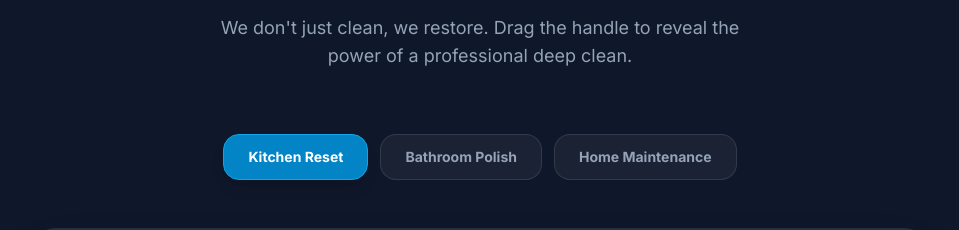
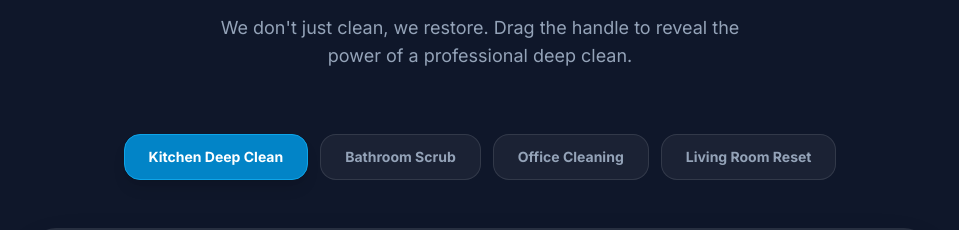
Before and after one commit to Saqlain-0088/CityMaids, a React (Vite) app in the folder citymaids-ui/: page / in a window 1280 px wide. Shown: the part 3880-4110 px from the top of the page, without its empty margins (160-1119 px from the left). Built offline with nearby package versions, Linux system fonts and the light colour scheme.

Commit message:
Updated Before/After slider with 4 high-impact cleaning examples

```diff
--- a/citymaids-ui/src/components/home/BeforeAfterSection.tsx
+++ b/citymaids-ui/src/components/home/BeforeAfterSection.tsx
@@ -4,21 +4,27 @@ import BeforeAfterSlider from '../ui/BeforeAfterSlider'
 
 const pairs = [
   {
-    label: 'Kitchen Reset',
+    label: 'Kitchen Deep Clean',
     sub: 'Grease and grime completely eradicated',
-    before: 'https://images.unsplash.com/photo-1556909114-f6e7ad7d3136?w=1200&q=80',
-    after: 'https://images.unsplash.com/photo-1556909172-54557c7e4fb7?w=1200&q=80',
+    before: 'https://images.unsplash.com/photo-1556911223-1049618c6454?w=1200&q=80',
+    after: 'https://images.unsplash.com/photo-1556910103-1c02745aae4d?w=1200&q=80',
   },
   {
-    label: 'Bathroom Polish',
+    label: 'Bathroom Scrub',
     sub: 'Stubborn grout and limescale gone',
-    before: 'https://images.unsplash.com/photo-1552321554-5fefe8c9ef14?w=1200&q=80',
+    before: 'https://images.unsplash.com/photo-1584622781564-1d987f7333c1?w=1200&q=80',
     after: 'https://images.unsplash.com/photo-1584622650111-993a426fbf0a?w=1200&q=80',
   },
   {
-    label: 'Home Maintenance',
-    sub: 'Dust and allergen-free living zones',
-    before: 'https://images.unsplash.com/photo-1558618666-fcd25c85cd64?w=1200&q=80',
+    label: 'Office Cleaning',
+    sub: 'Dust-free productivity zones',
+    before: 'https://images.unsplash.com/photo-1517502884422-41eaead166d4?w=1200&q=80',
+    after: 'https://images.unsplash.com/photo-1497366216548-37526070297c?w=1200&q=80',
+  },
+  {
+    label: 'Living Room Reset',
+    sub: 'Allergen-free carpets and upholstery',
+    before: 'https://images.unsplash.com/photo-1556909114-f6e7ad7d3136?w=1200&q=80',
     after: 'https://images.unsplash.com/photo-1581578731548-c64695cc6952?w=1200&q=80',
   },
 ]
```
